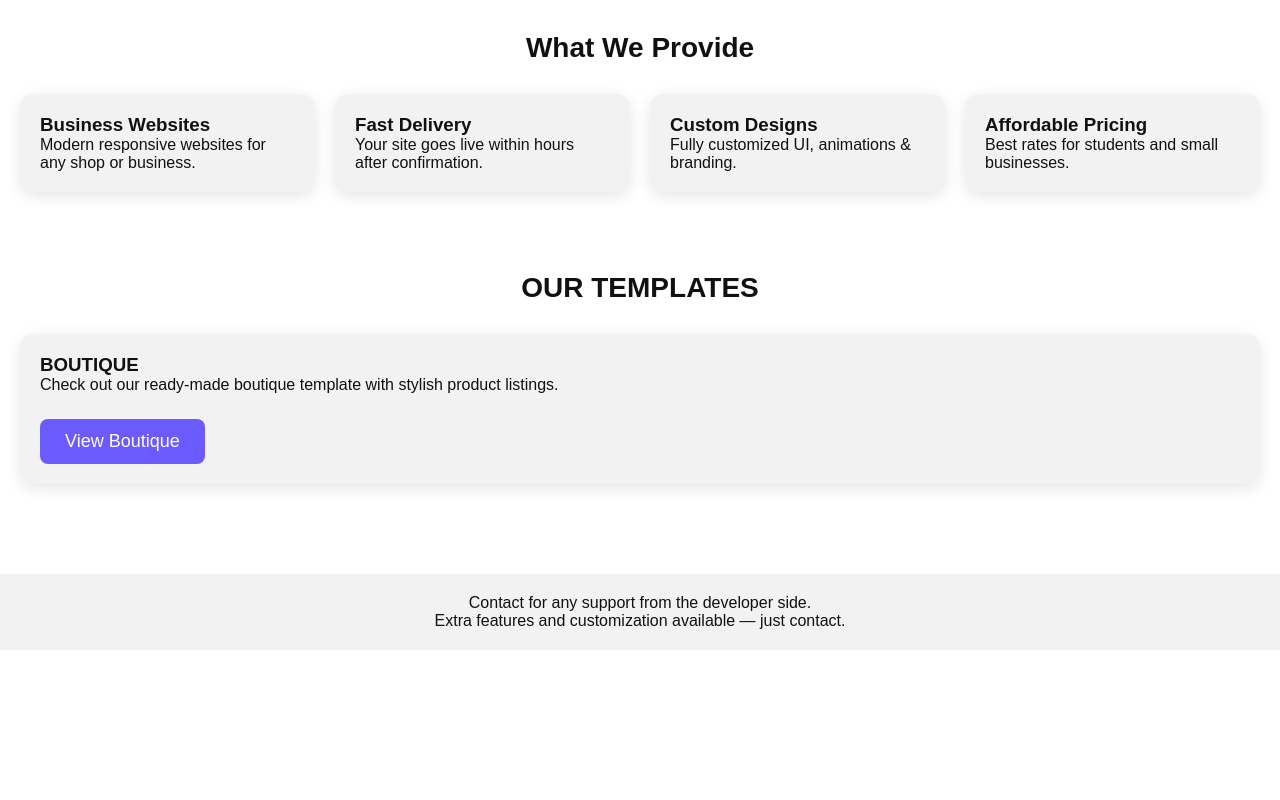
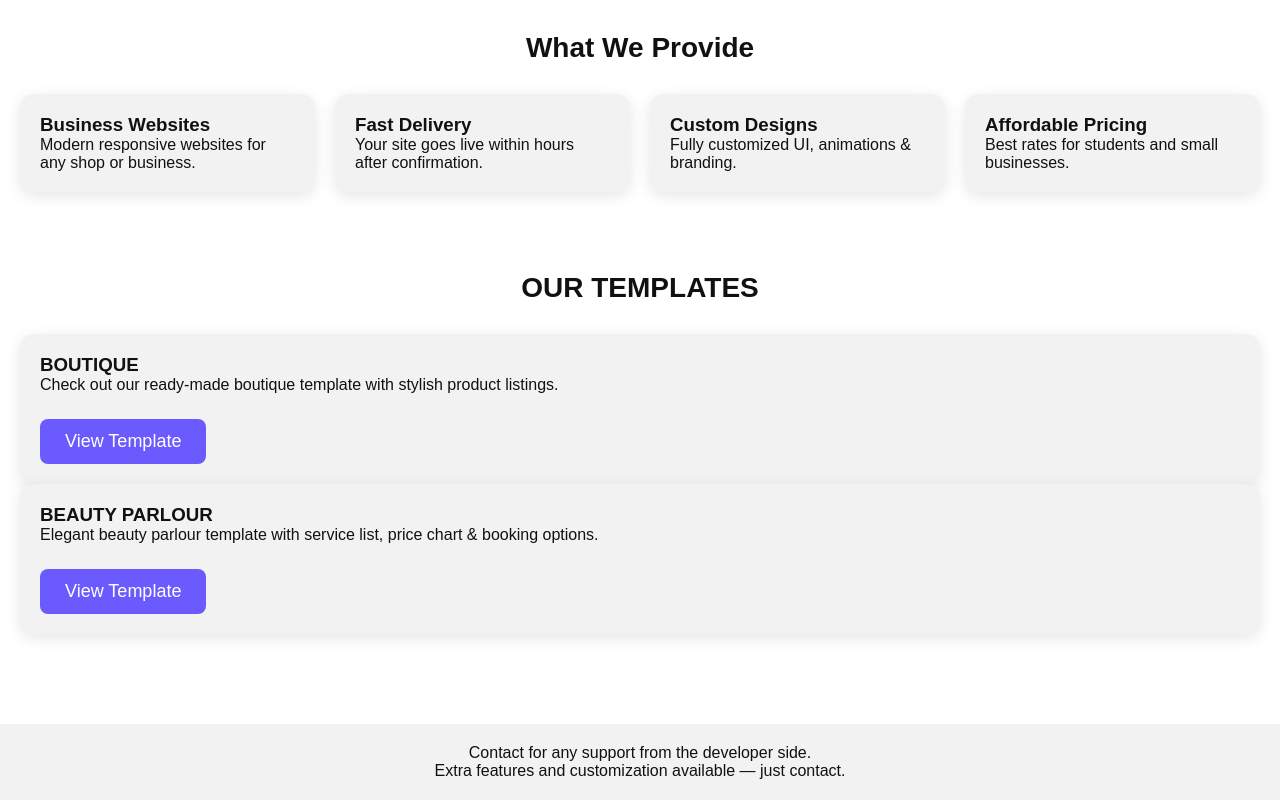
Before and after one commit to jarviss4334/ligga-site, a website: page public/index.html in a window 1280 px wide. Shown: the part 374-1174 px from the top of the page. Before the commit the page ends 1024 px from the top, so only its background shows below. Drawn offline with Linux system fonts and the light colour scheme.

Commit message:
Update index.html

```diff
--- a/public/index.html
+++ b/public/index.html
@@ -70,14 +70,24 @@
     <h2 class="section-title">OUR TEMPLATES</h2>
 
     <div class="templates-cards">
+
+        <!-- TEMPLATE 1 -->
         <div class="card">
             <h3>BOUTIQUE</h3>
             <p>Check out our ready-made boutique template with stylish product listings.</p>
-            <a href="/boutique" class="contact-btn">View Boutique</a>
+            <a href="/boutique" class="contact-btn">View Template</a>
+        </div>
 
+        <!-- TEMPLATE 2 (NEW) -->
+        <div class="card">
+            <h3>BEAUTY PARLOUR</h3>
+            <p>Elegant beauty parlour template with service list, price chart & booking options.</p>
+            <a href="/beautyparlour" class="contact-btn">View Template</a>
         </div>
+
     </div>
 </section>
+
 
 
 
```
